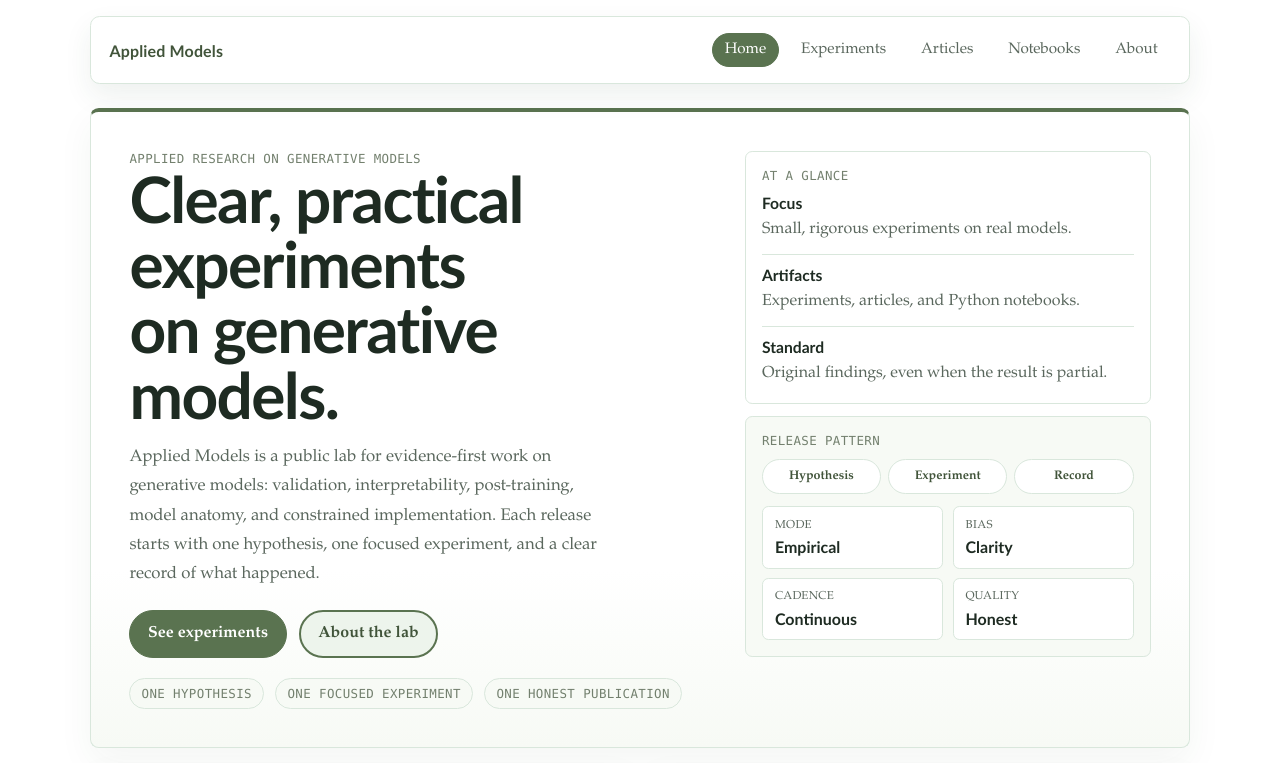
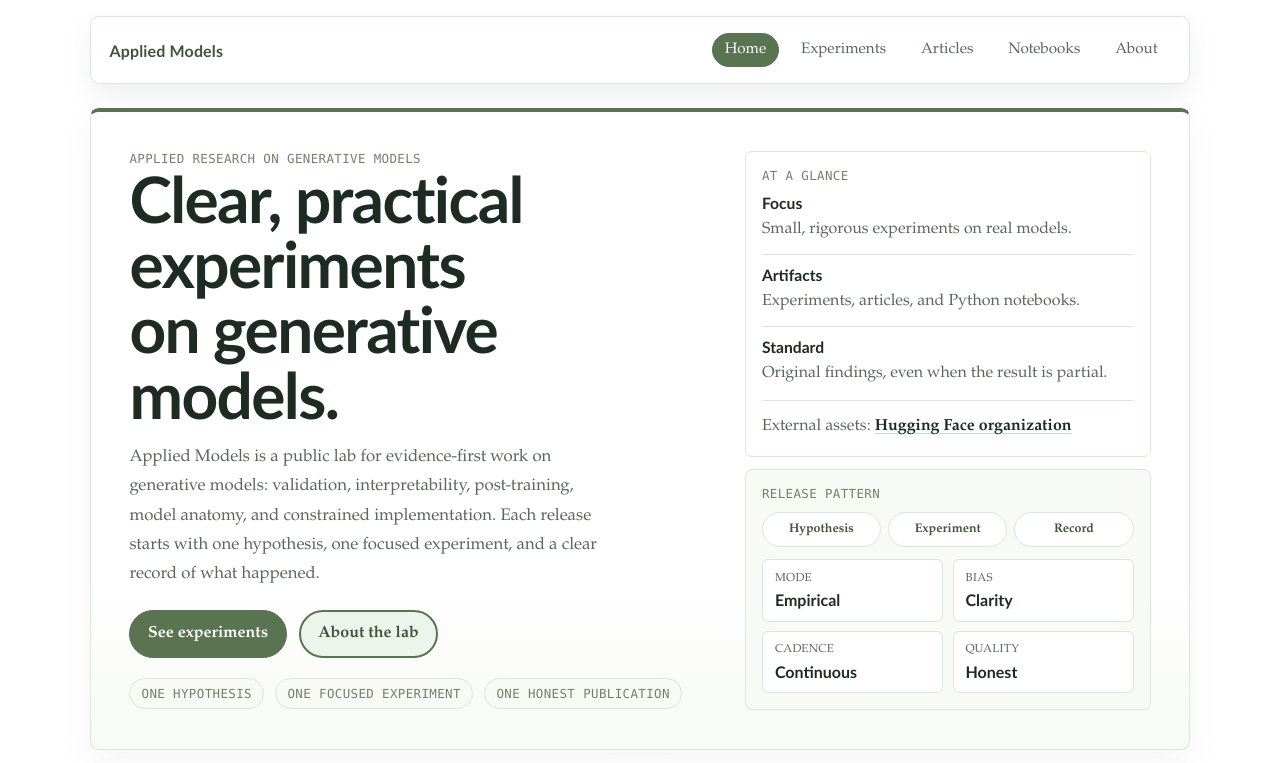
Before and after one commit to prachalabsai/appliedmodels.github.io, a website: page index.html in a window 1280 px wide. Shown: the top 763 px of the page. Drawn offline with Linux system fonts and the light colour scheme.

Commit message:
Add favicon and Hugging Face links
Add an SVG favicon asset and wire it into generated pages; introduce a small hero-note-link style in CSS and add links to the Hugging Face organization across the site. Updates include adding assets/favicon.svg, inserting <link rel="icon"> tags into index, about, articles, experiments, and notebook pages (and the build script), adding a Hugging Face reference to the about content and home hero, and updating scripts/build.mjs to emit the favicon link and HF org URL.

```diff
--- a/assets/style.css
+++ b/assets/style.css
@@ -271,6 +271,27 @@ main {
 
 .hero-note .eyebrow {
   margin-bottom: 0.7rem;
+}
+
+.hero-note-link {
+  margin: 0.85rem 0 0;
+  padding-top: 0.8rem;
+  border-top: 1px solid var(--line);
+  color: var(--muted);
+  line-height: 1.6;
+}
+
+.hero-note-link a {
+  color: var(--ink);
+  font-weight: 700;
+  text-decoration: underline;
+  text-decoration-color: var(--line-strong);
+  text-underline-offset: 0.16em;
+}
+
+.hero-note-link a:hover {
+  color: var(--accent-deep);
+  text-decoration-color: var(--accent);
 }
 
 .hero-flow {
--- a/index.html
+++ b/index.html
@@ -5,6 +5,7 @@
   <meta name="viewport" content="width=device-width, initial-scale=1" />
   <title>Applied Models</title>
   <meta name="description" content="Empirical science and applied research on generative models." />
+  <link rel="icon" href="assets/favicon.svg" type="image/svg+xml" />
   <link rel="stylesheet" href="assets/style.css" />
 </head>
 <body>
@@ -48,6 +49,10 @@
               <li><strong>Artifacts</strong><span>Experiments, articles, and Python notebooks.</span></li>
               <li><strong>Standard</strong><span>Original findings, even when the result is partial.</span></li>
             </ul>
+            <p class="hero-note-link">
+              External assets:
+              <a href="https://huggingface.co/appliedomodels" target="_blank" rel="noreferrer">Hugging Face organization</a>
+            </p>
           </section>
           <section class="hero-note hero-note-strong">
             <p class="eyebrow">Release Pattern</p>
@@ -98,6 +103,7 @@
       <a href="experiments/index.html">All experiments</a>
       <a href="articles/index.html">All articles</a>
       <a href="notebooks/index.html">All notebooks</a>
+      <a href="https://huggingface.co/appliedomodels" target="_blank" rel="noreferrer">Hugging Face org</a>
     </div>
     <div class="artifact-table-wrap">
       <table class="artifact-table">
```
Also changed, not shown: about.html (+4 -0 lines), articles/index.html (+1 -0 lines), articles/operating-principles.html (+1 -0 lines), content/about.md (+6 -0 lines), experiments/0001-agentic-evals.html (+1 -0 lines), experiments/index.html (+1 -0 lines), notebooks/0001-agentic-evals-baseline.html (+1 -0 lines), notebooks/index.html (+1 -0 lines), scripts/build.mjs (+7 -0 lines), assets/favicon.svg (added).
